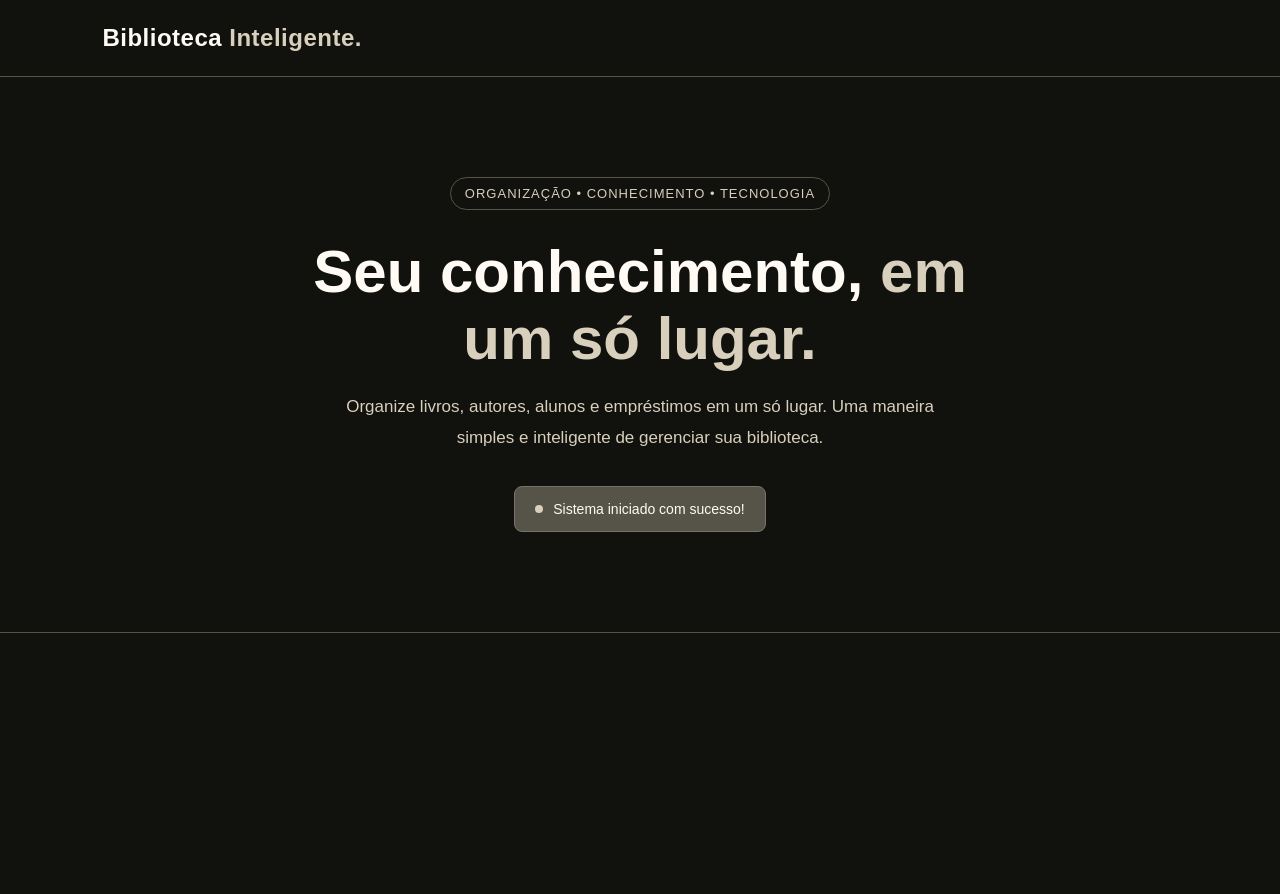
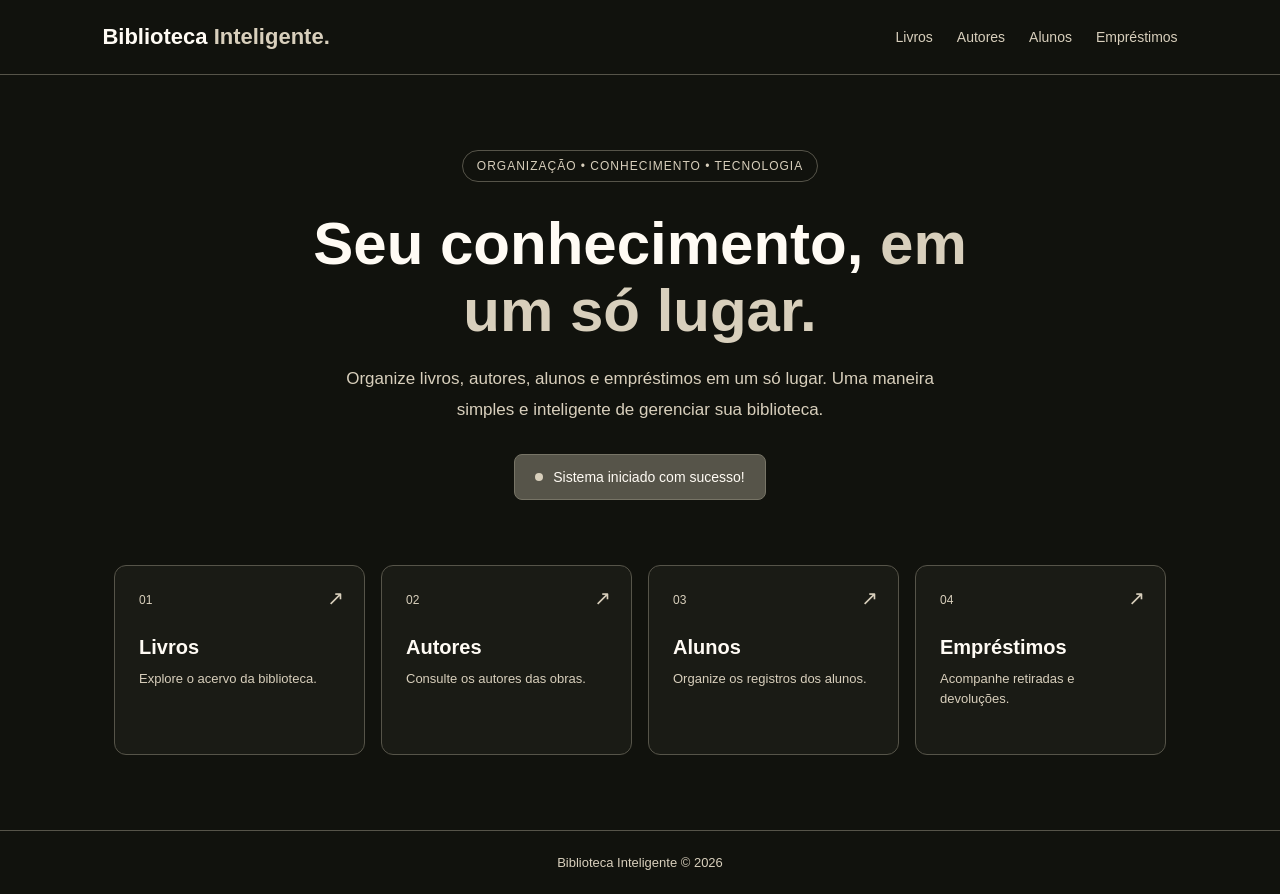
Before and after one commit to guilhermegsd56-ui/Sistema-web-para-gerenciamento-de-livros-autores-alunos-e-empr-stimos., a Flask app: page / in a window 1280 px wide. Before the commit the page ends 633 px from the top, so only its background shows below. Run offline with Flask 3, Linux system fonts and the light colour scheme.

Commit message:
Commit #3 - Menu de navegacao e atalhos da biblioteca

```diff
--- a/static/css/style.css
+++ b/static/css/style.css
@@ -8,6 +8,10 @@
     --cinza: #565449;
     --bege: #D8CFBC;
     --branco: #FFFBF4;
+}
+
+html {
+    scroll-behavior: smooth;
 }
 
 body {
@@ -22,25 +26,45 @@ header {
     display: flex;
     align-items: center;
     justify-content: space-between;
+    gap: 24px;
     padding: 24px 8%;
     background-color: var(--preto);
     border-bottom: 1px solid var(--cinza);
 }
 
-header h1 {
-    margin: 0;
-    font-size: 24px;
-    letter-spacing: 0.5px;
+.logo {
+    color: var(--branco);
+    font-size: 22px;
+    font-weight: bold;
+    text-decoration: none;
+    white-space: nowrap;
 }
 
-header h1 span {
+.logo span {
     color: var(--bege);
+}
+
+nav {
+    display: flex;
+    flex-wrap: wrap;
+    gap: 24px;
+}
+
+nav a {
+    color: var(--bege);
+    font-size: 14px;
+    text-decoration: none;
+    transition: color 0.2s;
+}
+
+nav a:hover {
+    color: var(--branco);
 }
 
 main {
     max-width: 1100px;
     margin: 0 auto;
-    padding: 100px 24px;
+    padding: 75px 24px;
     text-align: center;
 }
 
@@ -50,7 +74,7 @@ main {
     border: 1px solid var(--cinza);
     border-radius: 30px;
     color: var(--bege);
-    font-size: 13px;
+    font-size: 12px;
     letter-spacing: 1px;
 }
 
@@ -65,7 +89,7 @@ main h2 span {
     color: var(--bege);
 }
 
-main p {
+main > p {
     max-width: 600px;
     margin: 0 auto;
     color: var(--bege);
@@ -77,7 +101,7 @@ main p {
     display: inline-flex;
     align-items: center;
     gap: 10px;
-    margin-top: 32px;
+    margin-top: 28px;
     padding: 14px 20px;
     background-color: var(--cinza);
     border: 1px solid #777466;
@@ -93,6 +117,58 @@ main p {
     background-color: var(--bege);
 }
 
+.atalhos {
+    display: grid;
+    grid-template-columns: repeat(4, minmax(0, 1fr));
+    gap: 16px;
+    margin-top: 65px;
+    text-align: left;
+}
+
+.atalho {
+    position: relative;
+    min-height: 190px;
+    padding: 24px;
+    background-color: #1A1B15;
+    border: 1px solid var(--cinza);
+    border-radius: 12px;
+    color: var(--branco);
+    text-decoration: none;
+    transition: background-color 0.2s, border-color 0.2s,
+                transform 0.2s;
+}
+
+.atalho:hover {
+    background-color: #25251E;
+    border-color: var(--bege);
+    transform: translateY(-4px);
+}
+
+.numero {
+    color: var(--bege);
+    font-size: 12px;
+}
+
+.atalho h3 {
+    margin: 28px 0 10px;
+    font-size: 20px;
+}
+
+.atalho p {
+    margin: 0;
+    color: var(--bege);
+    font-size: 13px;
+    line-height: 1.6;
+}
+
+.seta {
+    position: absolute;
+    top: 20px;
+    right: 20px;
+    color: var(--bege);
+    font-size: 20px;
+}
+
 footer {
     padding: 24px;
     border-top: 1px solid var(--cinza);
@@ -101,16 +177,32 @@ footer {
     font-size: 13px;
 }
 
-@media (max-width: 600px) {
+@media (max-width: 900px) {
+    header {
+        align-items: flex-start;
+        flex-direction: column;
+    }
+
+    .atalhos {
+        grid-template-columns: repeat(2, minmax(0, 1fr));
+    }
+}
+
+@media (max-width: 500px) {
     header {
         padding: 22px 6%;
     }
 
-    header h1 {
-        font-size: 20px;
+    nav {
+        gap: 16px;
     }
 
     main {
-        padding: 75px 20px;
+        padding: 55px 18px;
+    }
+
+    .atalhos {
+        grid-template-columns: 1fr;
+        margin-top: 45px;
     }
 }
--- a/templates/index.html
+++ b/templates/index.html
@@ -12,7 +12,16 @@
 
 <body>
     <header>
-        <h1>Biblioteca <span>Inteligente.</span></h1>
+        <a href="/" class="logo">
+            Biblioteca <span>Inteligente.</span>
+        </a>
+
+        <nav aria-label="Navegação principal">
+            <a href="#livros">Livros</a>
+            <a href="#autores">Autores</a>
+            <a href="#alunos">Alunos</a>
+            <a href="#emprestimos">Empréstimos</a>
+        </nav>
     </header>
 
     <main>
@@ -35,9 +44,40 @@
             <span class="indicador"></span>
             Sistema iniciado com sucesso!
         </div>
+
+        <section class="atalhos" aria-label="Áreas da biblioteca">
+            <a href="#livros" class="atalho" id="livros">
+                <span class="numero">01</span>
+                <h3>Livros</h3>
+                <p>Explore o acervo da biblioteca.</p>
+                <span class="seta">↗</span>
+            </a>
+
+            <a href="#autores" class="atalho" id="autores">
+                <span class="numero">02</span>
+                <h3>Autores</h3>
+                <p>Consulte os autores das obras.</p>
+                <span class="seta">↗</span>
+            </a>
+
+            <a href="#alunos" class="atalho" id="alunos">
+                <span class="numero">03</span>
+                <h3>Alunos</h3>
+                <p>Organize os registros dos alunos.</p>
+                <span class="seta">↗</span>
+            </a>
+
+            <a href="#emprestimos" class="atalho" id="emprestimos">
+                <span class="numero">04</span>
+                <h3>Empréstimos</h3>
+                <p>Acompanhe retiradas e devoluções.</p>
+                <span class="seta">↗</span>
+            </a>
+        </section>
     </main>
 
     <footer>
+        Biblioteca Inteligente © 2026
     </footer>
 </body>
 </html>
```
